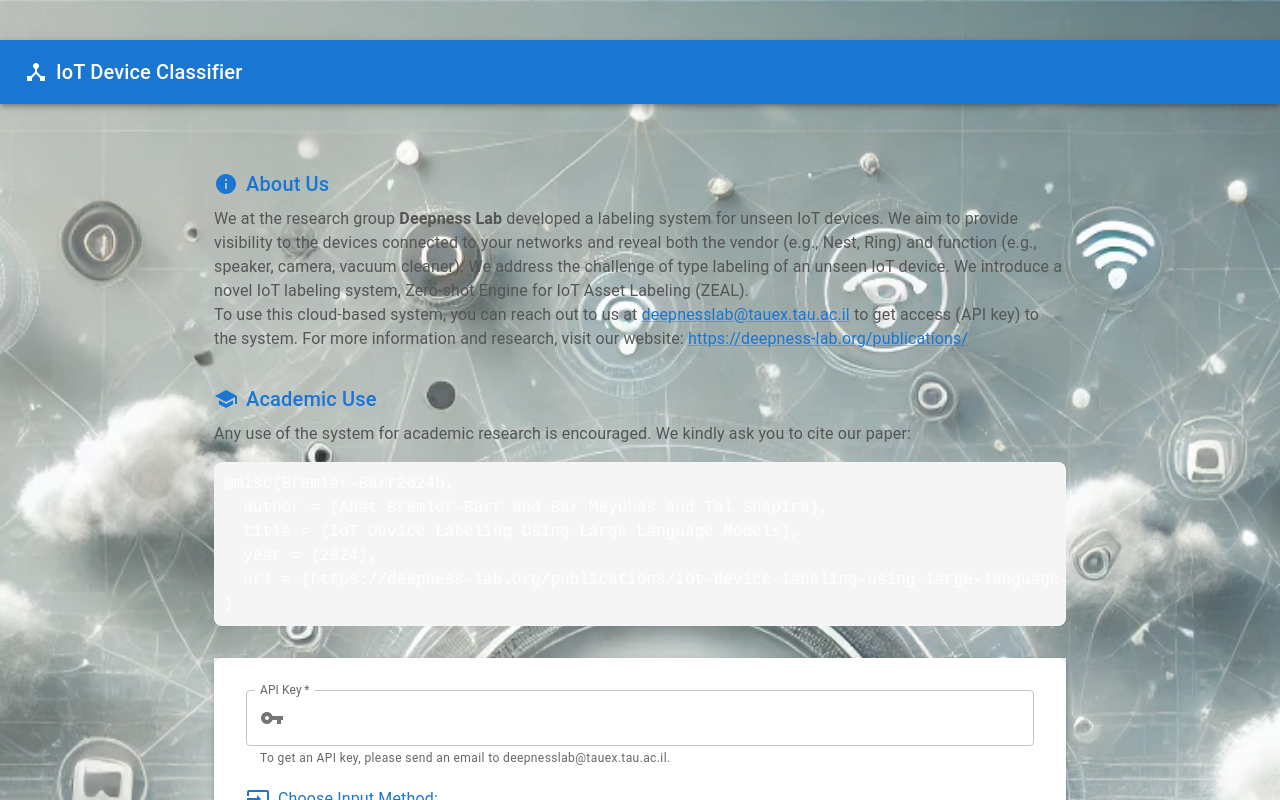
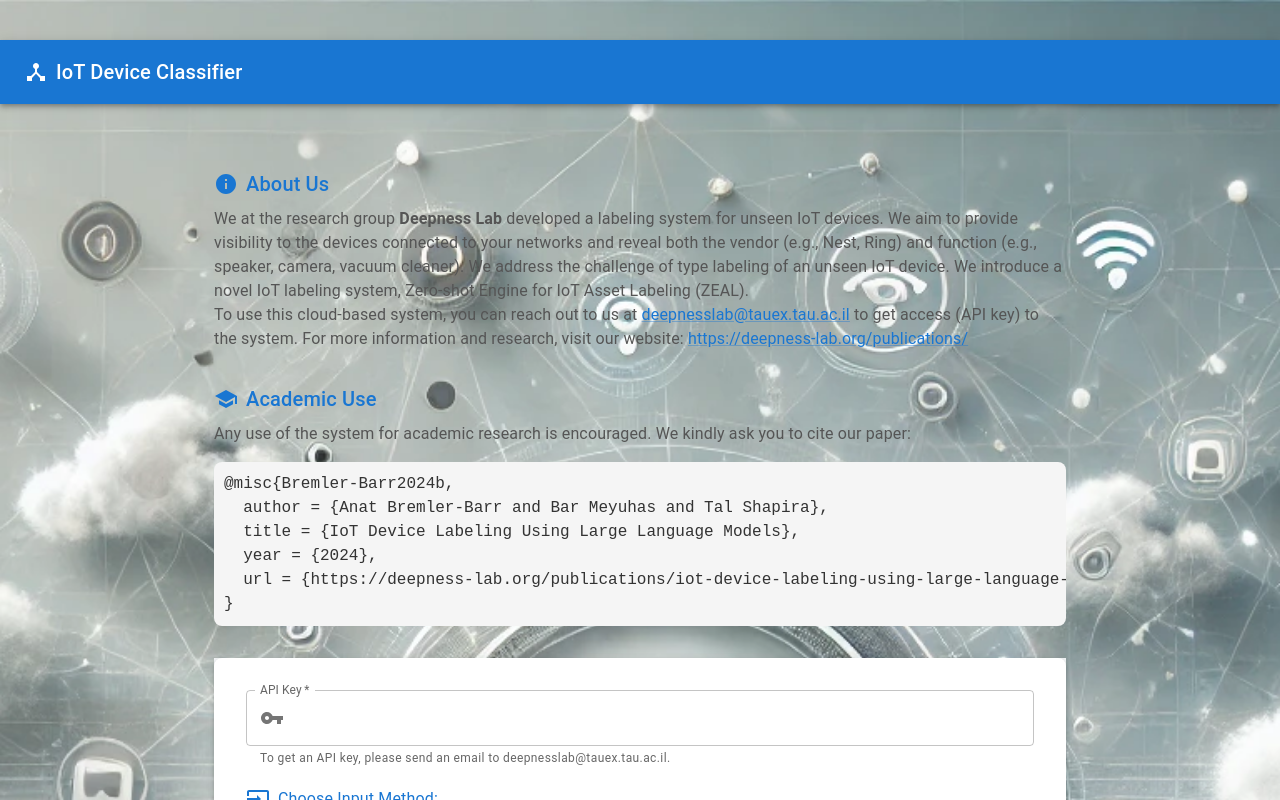
Before and after one commit to barmey/ZEAL_Cloud_Frontend, a React (Create React App) app: page / in a window 1280 px wide. Shown: the top 800 px of the page. Built offline with nearby package versions, Linux system fonts and the light colour scheme; what aws-amplify would draw is missing.

Commit message:
Update App.js
change text color

```diff
--- a/src/App.js
+++ b/src/App.js
@@ -360,6 +360,7 @@ const App = () => {
                 padding: '10px',
                 borderRadius: '8px',
                 overflowX: 'auto',
+                color: '#333',
               }}
             >
               {`@misc{Bremler-Barr2024b,
```
